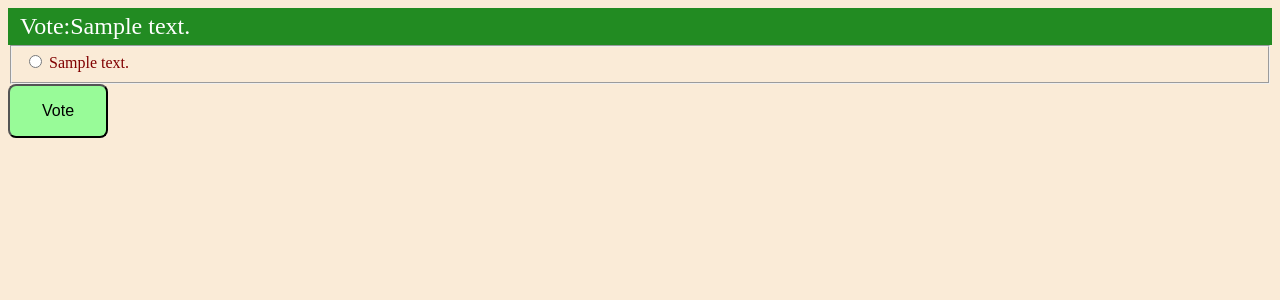
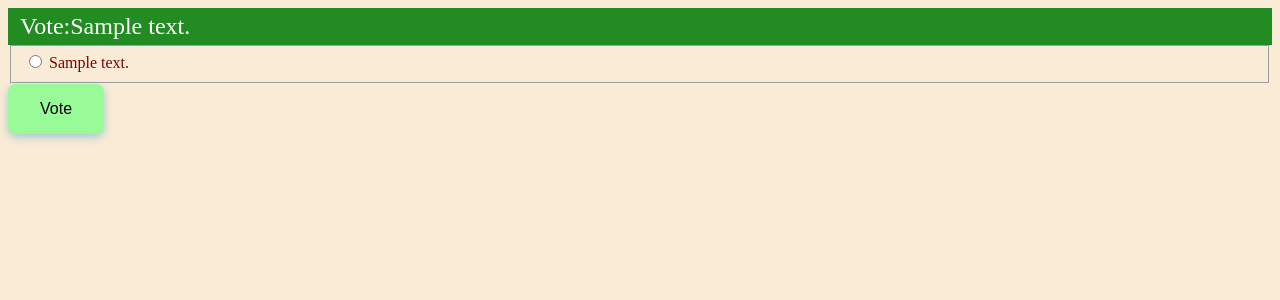
Before and after one commit to water-dropwort/python-django-tutorial, a Django app: page /polls/1/ in a window 1280 px wide. Shown: the top 300 px of the page. Run offline with Django 4.2, Linux system fonts and the light colour scheme; tables that the repository leaves empty hold one stand-in row (values such as "Sample post").

Commit message:
modified flat button design

```diff
--- a/polls/static/polls/style.css
+++ b/polls/static/polls/style.css
@@ -26,4 +26,11 @@ body {
     font-size : 1.0em;
     padding : 1em 2em;
     border-radius: 0.5em;
+    border : none;
+    box-shadow: 0em 0.2em 0.5em rgba(20, 146, 175, 0.38);
+    cursor : pointer;
 }
+
+.flatbutton:hover {
+    box-shadow: none;
+}
```
